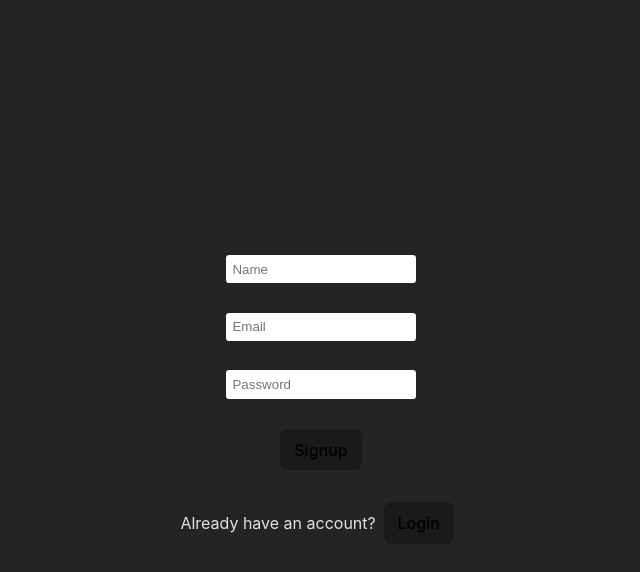
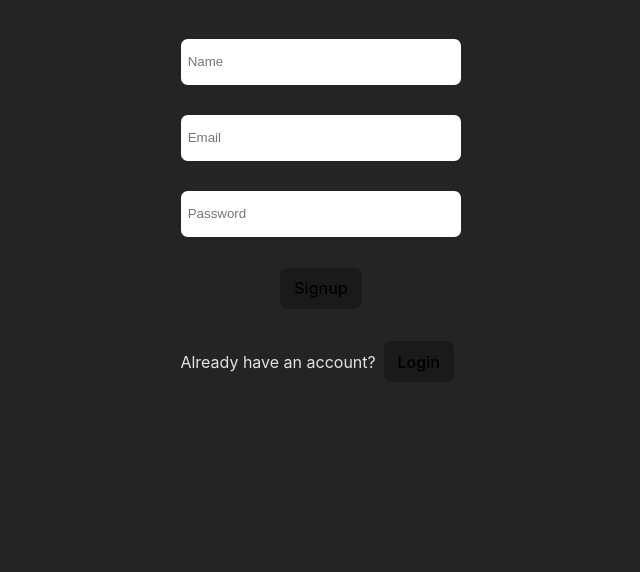
Before and after one commit to BackYard911/flights, a React (Vite) app: page /signup in a window 1280 px wide. Shown: the top 572 px of the page, without its empty margins (319-959 px from the left). Built offline with nearby package versions, Linux system fonts and the light colour scheme.

Commit message:
style: add minimal styles

```diff
--- a/src/App.css
+++ b/src/App.css
@@ -3,40 +3,14 @@
   margin: 0 auto;
   padding: 2em;
   text-align: center;
+  width: 90%;
 }
 
-.logo {
-  height: 6em;
-  padding: 1.5em;
-  will-change: filter;
-  transition: filter 300ms;
-}
-.logo:hover {
-  filter: drop-shadow(0 0 2em #646cffaa);
-}
-.logo.react:hover {
-  filter: drop-shadow(0 0 2em #61dafbaa);
-}
-
-@keyframes logo-spin {
-  from {
-    transform: rotate(0deg);
-  }
-  to {
-    transform: rotate(360deg);
-  }
-}
-
-@media (prefers-reduced-motion: no-preference) {
-  a:nth-of-type(2) .logo {
-    animation: logo-spin infinite 20s linear;
-  }
+.header {
+  display: flex;
+  justify-content: space-between;
 }
 
 .card {
   padding: 2em;
 }
-
-.read-the-docs {
-  color: #888;
-}
--- a/src/components/global/Input/input.module.css
+++ b/src/components/global/Input/input.module.css
@@ -1,6 +1,12 @@
 .input {
     padding: 0.5em;
-    border-radius: 0.25em;
+    border-radius: 0.5em;
     border: none;
     margin: 0.5em;
+    height: 2.5em;
+    width: 20em;
 }
+
+.label {
+    margin: 0.2em;
+}
--- a/src/index.css
+++ b/src/index.css
@@ -16,7 +16,7 @@
 body {
   margin: 0;
   display: flex;
-  place-items: center;
+
   min-width: 320px;
   min-height: 100vh;
 }
```
